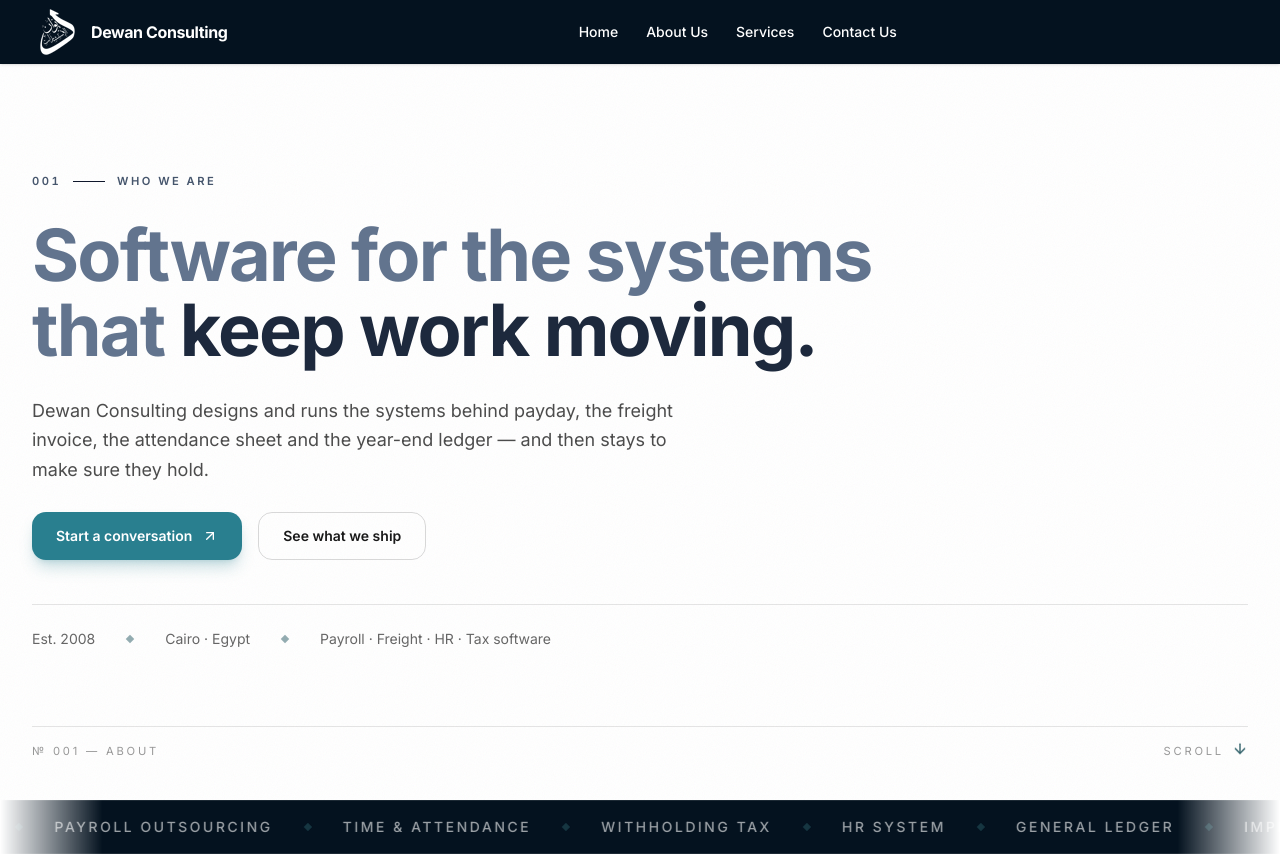
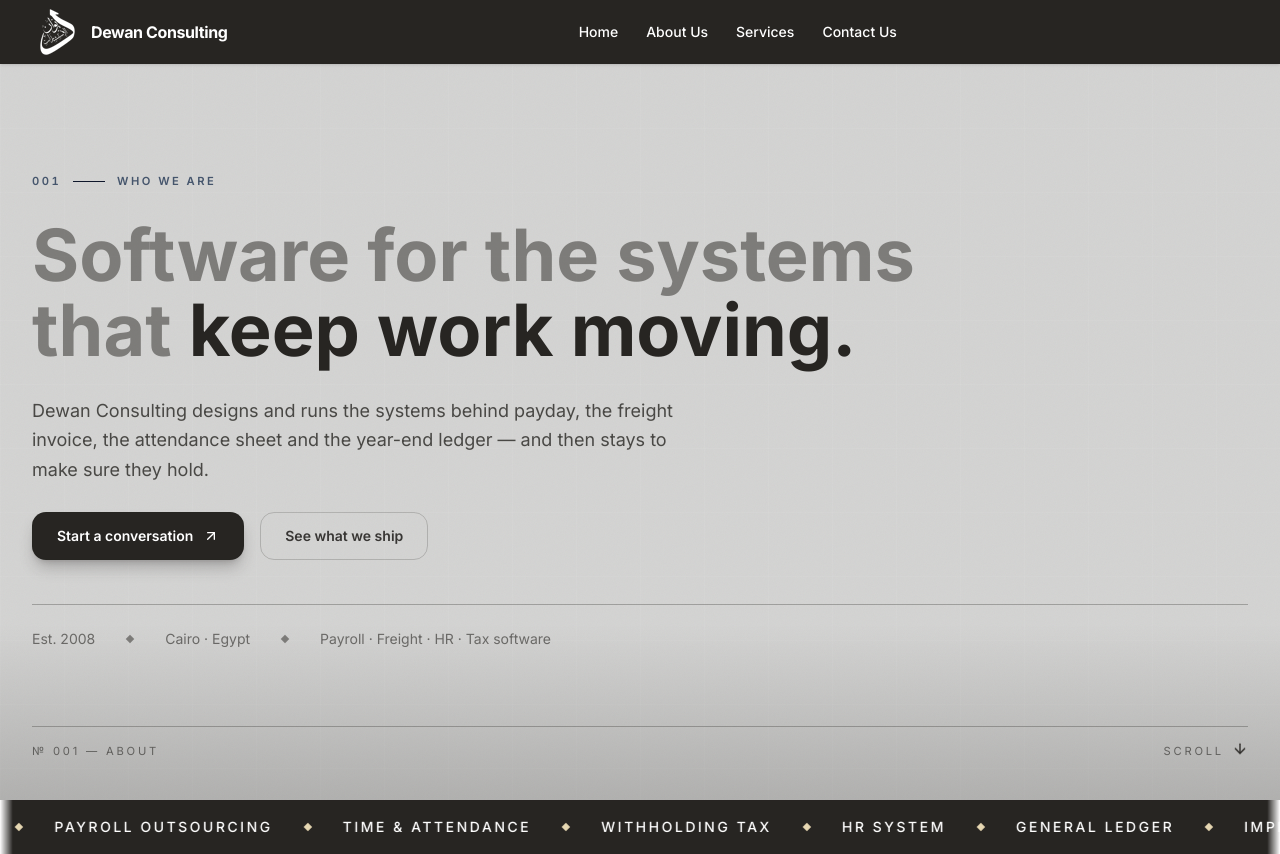
Before and after one commit to Dewan-Hussin/dewan-consulting, a Next.js app: page /en/about-us in a window 1280 px wide. Built offline with nearby package versions, Linux system fonts and the light colour scheme.

Commit message:
apply --color-main: #272522; --color-second: #e6d7b2;
in navbar, hero, ourCompany, and aboutUs(section and (AboutHero ,and Ticker ) )

```diff
--- a/app/features/about/components/AboutHero.tsx
+++ b/app/features/about/components/AboutHero.tsx
@@ -5,7 +5,7 @@ import { SectionEyebrow } from "./SectionEyebrow";
 
 export default function AboutHero() {
   return (
-    <section className="relative min-h-svh w-full overflow-hidden bg-navy-400 text-slate-500">
+    <section className="relative min-h-svh w-full overflow-hidden bg-main/20 text-main/50">
       {/* background: grid, noise, glow, vignette */}
       <div aria-hidden className="absolute inset-0 bg-grid-slate" />
       <div aria-hidden className="absolute inset-0 bg-noise" />
@@ -15,7 +15,7 @@ export default function AboutHero() {
       />
       <div
         aria-hidden
-        className="absolute inset-x-0 bottom-0 h-44 bg-linear-to-t from-navy-400 to-transparent"
+        className="absolute inset-x-0 bottom-0 h-44 bg-linear-to-t from-main/20 to-transparent"
       />
 
       <div className="relative mx-auto flex min-h-svh max-w-7xl flex-col px-4 pb-10 pt-24 sm:px-6 lg:px-8">
@@ -25,14 +25,14 @@ export default function AboutHero() {
           </Reveal>
 
           <Reveal delay={90}>
-            <h1 className="max-w-4xl text-balance text-4xl font-bold leading-[1.04] tracking-tight sm:text-6xl lg:text-7xl">
+            <h1 className="max-w-4xl text-balance text-4xl font-bold leading-[1.04] sm:text-6xl lg:text-7xl">
               Software for the systems that{" "}
-              <span className="text-slate-800 ">keep work moving.</span>
+              <span className="text-main ">keep work moving.</span>
             </h1>
           </Reveal>
 
           <Reveal delay={170}>
-            <p className="max-w-2xl text-pretty text-base leading-relaxed text-black/70 sm:text-lg">
+            <p className="max-w-2xl text-pretty text-base leading-relaxed text-main/80 sm:text-lg">
               Dewan Consulting designs and runs the systems behind payday, the
               freight invoice, the attendance sheet and the year-end ledger —
               and then stays to make sure they hold.
@@ -43,14 +43,14 @@ export default function AboutHero() {
             <div className="flex flex-wrap items-center gap-4">
               <Link
                 href="/contact-us"
-                className="group inline-flex h-12 items-center gap-2.5 rounded-xl bg-brand px-6 text-sm font-semibold text-white shadow-lg shadow-brand/25 transition-all hover:-translate-y-0.5 hover:bg-brand-bright focus-visible:ring-3 focus-visible:ring-brand/50"
+                className="group inline-flex h-12 items-center gap-2.5 rounded-xl bg-main px-6 text-sm font-semibold text-white shadow-lg shadow-main/25 transition-all duration-300 hover:-translate-y-0.5 hover:bg-transparent hover:text-main border border-main/20 hover:border-main/30 focus-visible:ring-3 focus-visible:ring-main/50"
               >
                 Start a conversation
                 <ArrowUpRight className="size-4 transition-transform group-hover:translate-x-0.5 rtl:-scale-x-100" />
               </Link>
               <Link
                 href="/services"
-                className="group inline-flex h-12 items-center gap-2.5 rounded-xl border border-black/15 px-6 text-sm font-semibold text-black/90 transition-all hover:border-black/30 hover:bg-black/5 focus-visible:ring-3 focus-visible:ring-black/40"
+                className="group inline-flex h-12 items-center gap-2.5 rounded-xl border border-main/20 px-6 text-sm font-semibold text-main/90 transition-all duration-300 hover:border-main/30 hover:bg-main hover:text-white focus-visible:ring-3 focus-visible:ring-black/40"
               >
                 See what we ship
               </Link>
@@ -58,7 +58,7 @@ export default function AboutHero() {
           </Reveal>
 
           <Reveal delay={330}>
-            <dl className="mt-4 flex flex-wrap items-center gap-x-8 gap-y-3 border-t border-black/10 pt-6 text-sm text-black/60">
+            <dl className="mt-4 flex flex-wrap items-center gap-x-8 gap-y-3 border-t border-main/30 pt-6 text-sm text-main/60">
               <div className="flex items-center gap-8">
                 <div>
                   <dt className="sr-only">Founded</dt>
@@ -66,7 +66,7 @@ export default function AboutHero() {
                 </div>
                 <span
                   aria-hidden
-                  className="size-1.5 shrink-0 rotate-45 bg-brand-bright/50"
+                  className="size-1.5 shrink-0 rotate-45 bg-main/50"
                 />
                 <div>
                   <dt className="sr-only">Base</dt>
@@ -74,7 +74,7 @@ export default function AboutHero() {
                 </div>
                 <span
                   aria-hidden
-                  className="size-1.5 shrink-0 rotate-45 bg-brand-bright/50"
+                  className="size-1.5 shrink-0 rotate-45 bg-main/50"
                 />
                 <div>
                   <dt className="sr-only">Focus</dt>
@@ -86,13 +86,13 @@ export default function AboutHero() {
         </div>
 
         <Reveal delay={400}>
-          <div className="flex items-center justify-between border-t border-black/10 pt-4 text-[0.7rem] uppercase tracking-[0.25em] text-black/40">
+          <div className="flex items-center justify-between border-t border-main/30 pt-4 text-[0.7rem] uppercase tracking-[0.25em] text-main/60">
             <span>№ 001 — About</span>
             <span className="flex items-center gap-2">
               Scroll
               <ArrowDown
                 aria-hidden
-                className="size-4 animate-bounce text-brand-bright"
+                className="size-4 animate-bounce text-main"
               />
             </span>
           </div>
--- a/app/features/about/components/Ticker.tsx
+++ b/app/features/about/components/Ticker.tsx
@@ -15,16 +15,16 @@ export default function Ticker() {
   return (
     <section
       aria-hidden
-      className="relative overflow-hidden border-y border-white/10 bg-navy-900 py-4 mask-[linear-gradient(to_right,transparent,black_8%,black_92%,transparent)]"
+      className="relative overflow-hidden border-y border-main/10 bg-main py-4 mask-[linear-gradient(to_right,transparent,black_1%,black_99%,transparent)]"
     >
       <div className="flex w-max animate-marquee will-change-transform">
         {items.map((label, i) => (
           <div key={i} className="flex items-center">
             <span
               aria-hidden
-              className="mx-8 size-1.5 shrink-0 rotate-45 bg-brand-bright/50"
+              className="mx-8 size-1.5 shrink-0 rotate-45 bg-second"
             />
-            <span className="whitespace-nowrap text-sm font-medium uppercase tracking-[0.18em] text-white/60">
+            <span className="whitespace-nowrap text-sm font-medium uppercase tracking-[0.18em] text-white">
               {label}
             </span>
           </div>
--- a/app/features/home/components/HeroSection.tsx
+++ b/app/features/home/components/HeroSection.tsx
@@ -17,11 +17,11 @@ export default function HeroSection() {
           // "h-[calc(100svh-64px)]",
         )}
         style={{
-          backgroundImage: `url("/images/hero/hero-bg.webp")`,
+          backgroundImage: `url("/images/hero/herobg.jpg")`,
         }}
         aria-labelledby="hero-title"
       >
-        <div className="absolute inset-0 bg-black/10 z-10 " />
+        <div className="absolute inset-0 z-10  bg-main/30 " />
         <div className={cn("hero-content", "space-y-4", "text-center z-30")}>
           <h1 id="hero-title">
             <span
--- a/app/features/home/components/OurCompany.tsx
+++ b/app/features/home/components/OurCompany.tsx
@@ -11,7 +11,7 @@ export default function OurCompany() {
           "relative w-full overflow-hidden font-sans ",
           // " bg-[#000205] ",
           // "bg-linear-to-r from-[#000205] via-[#000205]/90 to-[#000205]/80",
-          "bg-white",
+          "bg-main/10",
           "py-16",
           "",
           // " bg-[#000205] ",
@@ -31,7 +31,7 @@ export default function OurCompany() {
             <h2 id="hero-title">
               <span
                 className={cn(
-                  `block text-xl md:text-2xl text-slate-800 lg:text-4xl font-bold tracking-tight animate-in slide-in-from-bottom-8 duration-700 fade-in delay-15`,
+                  `block text-xl md:text-2xl text-main lg:text-4xl font-bold tracking-tight animate-in slide-in-from-bottom-8 duration-700 fade-in delay-15`,
                   "text-shadow-background ",
                 )}
               >
@@ -40,13 +40,13 @@ export default function OurCompany() {
             </h2>
             <p>
               <span
-                className={`block text-slate-500 text-sm md:text-md lg:text-lg leading-relaxed max-w-2xl font-medium animate-in slide-in-from-bottom-6 duration-700 fade-in delay-300 `}
+                className={`block text-main/70 text-sm md:text-md lg:text-lg leading-relaxed max-w-2xl font-medium animate-in slide-in-from-bottom-6 duration-700 fade-in delay-300 `}
               >
                 Improve Your Business Performance with Dewan Consulting!
               </span>
             </p>
             <p>
-              <span className="text-slate-800 font-semibold text-xs md:text-sm lg:text-md leading-relaxed max-w-2xl">
+              <span className="text-main/90 font-semibold text-xs md:text-sm lg:text-md leading-relaxed max-w-2xl">
                 Lorem ipsum dolor sit amet, consectetur adipisicing elit. Ab
                 cupiditate consectetur aut accusantium quae accusamus iusto
                 veritatis inventore adipisci corrupti ad officia sequi id error
@@ -58,7 +58,7 @@ export default function OurCompany() {
           </div>
           {/* right */}
           <div className="w-1/2">
-            <div className="relative w-full max-h-80 max-w-125 aspect-square overflow-hidden rounded-md shadow-lg shadow-slate-500">
+            <div className="relative w-full max-h-80 max-w-125 aspect-square overflow-hidden rounded-md shadow-lg shadow-main ">
               <Image
                 className="object-cover transition-transform duration-300 hover:scale-125 hover:-rotate-6"
                 src="/images/about-us/about-us.jpg"
--- a/app/globals.css
+++ b/app/globals.css
@@ -54,9 +54,11 @@
   --color-brand: #297f8f;
   --color-brand-bright: #275a63;
   --color-navy-950: #000205;
-  --color-navy-900: #04121f;
+  --color-navy-900: #10375b;
   --color-navy-800: #063147;
   --color-paper: #f5f2eb;
+  --color-main: #272522;
+  --color-second: #e6d7b2;
 
   --animate-marquee: marquee 42s linear infinite;
 
@@ -166,4 +168,7 @@
   html {
     @apply font-sans;
   }
+  .active {
+    @apply text-second;
+  }
 }
--- a/components/shared/navbar/Navbar.tsx
+++ b/components/shared/navbar/Navbar.tsx
@@ -34,7 +34,10 @@ export default function Navbar() {
         <nav
           className={cn(
             " backdrop-blur-xs shadow-sm",
-            " bg-navy-900 ",
+            // " bg-navy-900",
+            // " bg-linear-to-r from-[#201347] via-[#201347] to-[#E68A50]",
+            " bg-main",
+
             // "fixed"
           )}
         >
@@ -70,7 +73,7 @@ export default function Navbar() {
                     key={link.href}
                     href={link.href}
                     className={cn(
-                      "px-3 py-2 rounded-md text-white text-sm font-medium transition-all duration-200",
+                      "px-3 py-2 rounded-md hover:text-second text-white text-sm font-medium transition-all duration-300",
                       //   isActive(link.href)
                       //     ? "bg-slate-100 text-slate-900"
                       //     : "text-slate-600 hover:bg-slate-50 hover:text-slate-900",
```
Also changed, not shown: app/features/home/components/AboutUs.tsx (+7 -8 lines), public/images/hero/herobg.jpg (added).
